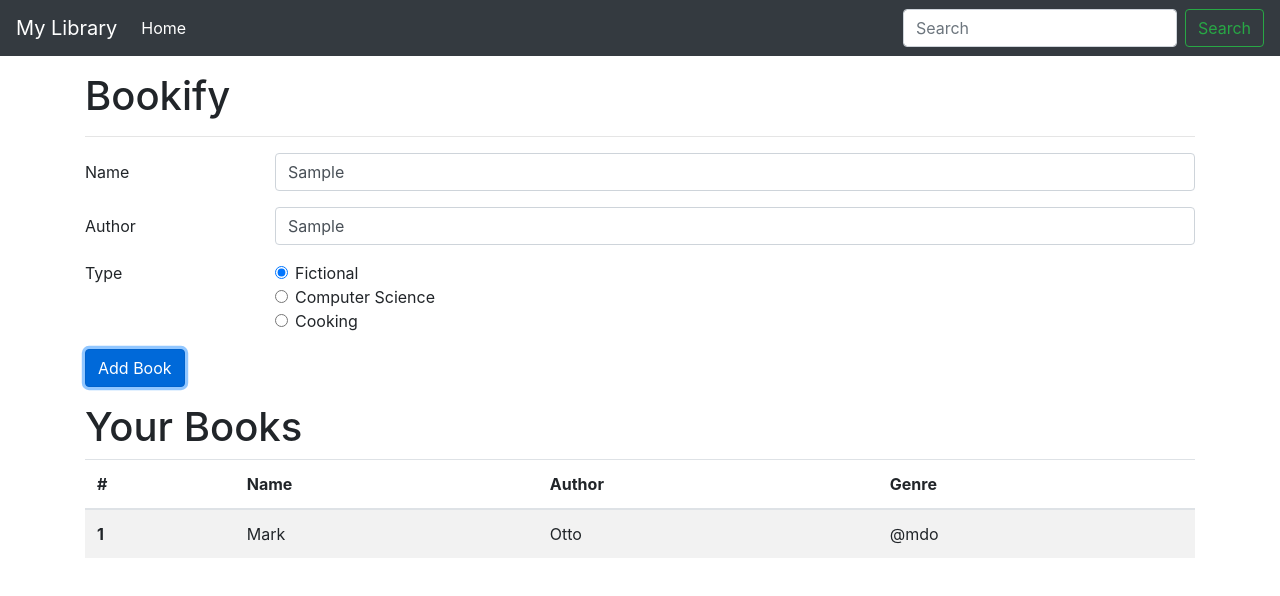
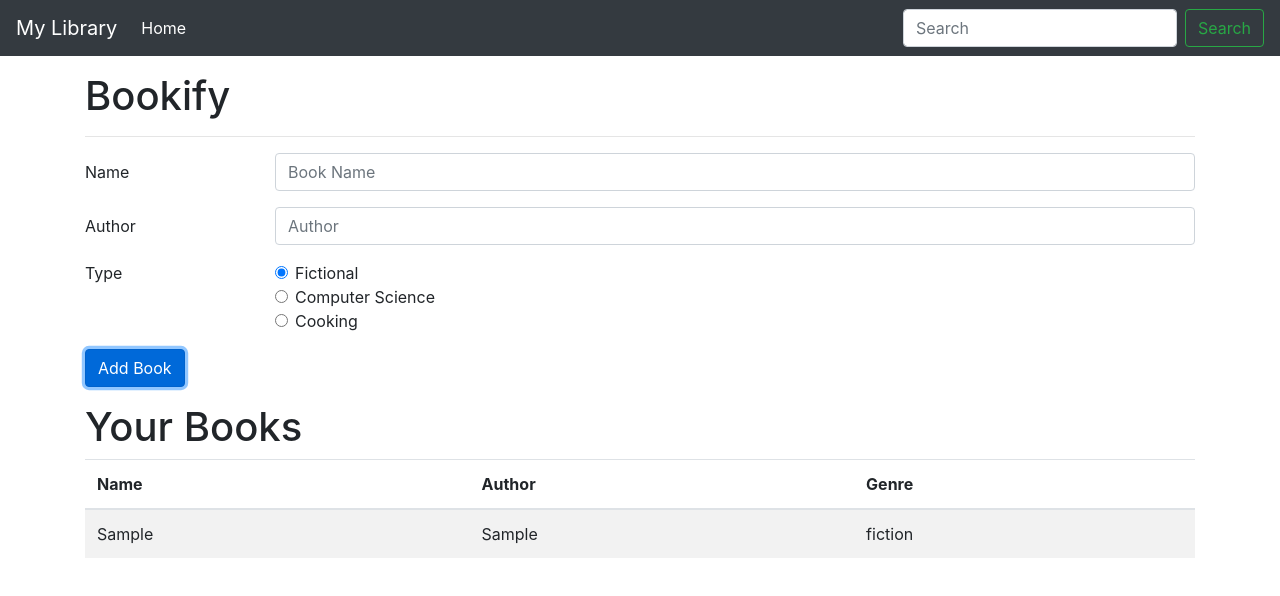
Before and after one commit to Deepanshu-Rohilla/Library-Website, a plain HTML site: page index.html in a window 1280 px wide. Both pictures are taken after typing "Sample", "Sample" into the empty fields and a click on the button "Add Book". Drawn offline with nearby package versions, Linux system fonts and the light colour scheme.

Commit message:
Added the form submissions to UI

```diff
--- a/index.html
+++ b/index.html
@@ -89,21 +89,12 @@
             <table class="table table-striped">
                 <thead>
                   <tr>
-                    <th scope="col">#</th>
                     <th scope="col">Name</th>
                     <th scope="col">Author</th>
                     <th scope="col">Genre</th>
                   </tr>
                 </thead>
-                <tbody>
-                  <tr>
-                    <th scope="row">1</th>
-                    <td>Mark</td>
-                    <td>Otto</td>
-                    <td>@mdo</td>
-                  </tr>
-
-                </tbody>
+                <tbody id="tableBody"></tbody>
               </table>
         </div>
     </div>
--- a/index.js
+++ b/index.js
@@ -9,6 +9,22 @@ function Book(name, author, type){
 function Display() {
 
 }
+
+Display.prototype.add = function (book) {
+    tableBody = document.getElementById('tableBody');
+    let uistring = `
+                    <tr>
+                    <td>${book.name}</td>
+                    <td>${book.author}</td>
+                    <td>${book.type}</td>
+                </tr> `;
+    tableBody.innerHTML += uistring;
+
+};
+Display.prototype.clear = function () {
+    let libraryForm = document.getElementById('libraryForm');
+    libraryForm.reset();
+};
 
 let libraryForm = document.getElementById('libraryForm');
 libraryForm.addEventListener('submit', libraryFormSubmit);
@@ -35,5 +51,9 @@ function libraryFormSubmit(e) {
 
     let book = new Book(name, author, type);
     console.log(book);
+
+    let display = new Display();
+    display.add(book);
+    display.clear();
     e.preventDefault();
 }
```
